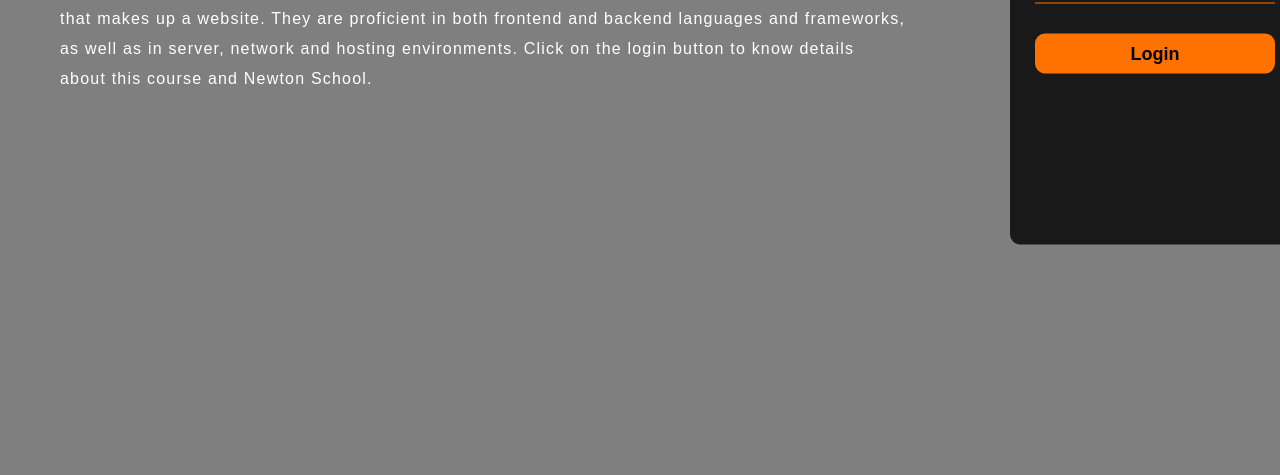
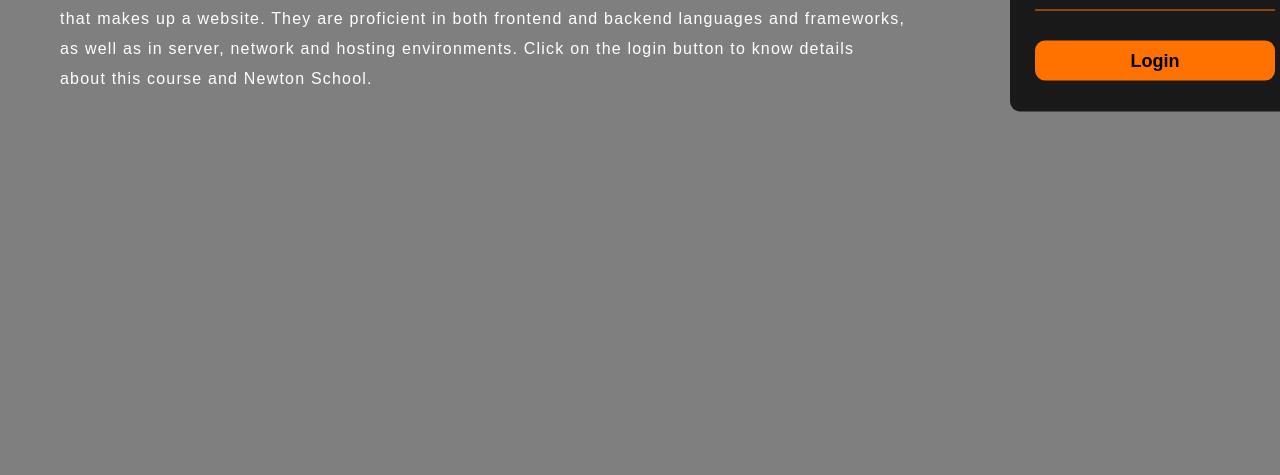
Before and after one commit to amanverma221/HTML---CSS-Mini-Project---HTML---CSS-Mini-Project---g99pd8hkhe7s, a plain HTML site: page index.html in a window 1280 px wide. Shown: the part 325-800 px from the top of the page. Drawn offline with Linux system fonts and the light colour scheme.

Commit message:
Update styles.css

```diff
--- a/styles.css
+++ b/styles.css
@@ -168,7 +168,7 @@ ul li a:hover{
 
 .form{
     width: 250px;
-    height: 420px;
+    height: 280px;
     background: linear-gradient(to top, rgba(0,0,0,0.8)50%,rgba(0,0,0,0.8)50%);
     position: absolute;
     top: -60px;
```
